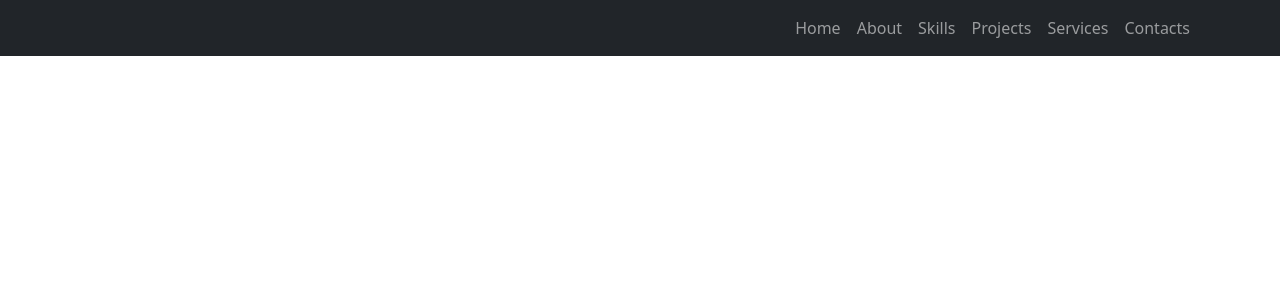
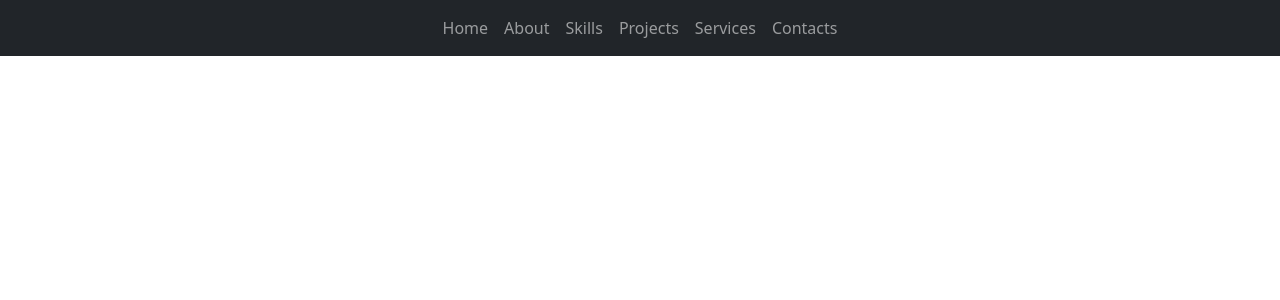
Before and after one commit to Kavithma-Thushal/My-Portfolio-React, a React (Create React App) app: page / in a window 1280 px wide. Shown: the top 300 px of the page. Built offline with nearby package versions, Linux system fonts and the light colour scheme.

Commit message:
Navigation Bar Refactored 2

```diff
--- a/src/components/NavigationBar.jsx
+++ b/src/components/NavigationBar.jsx
@@ -5,7 +5,7 @@ export default function NavigationBar() {
         <Navbar expand="sm" bg="dark" variant="dark">
             <Container>
                 <Navbar.Collapse>
-                    <Nav className="ms-auto">
+                    <Nav className="m-auto">
                         <Nav.Link href="">Home</Nav.Link>
                         <Nav.Link href="">About</Nav.Link>
                         <Nav.Link href="">Skills</Nav.Link>
```
Also changed, not shown: 7 other files (tests, documents, lock files or other folders).
